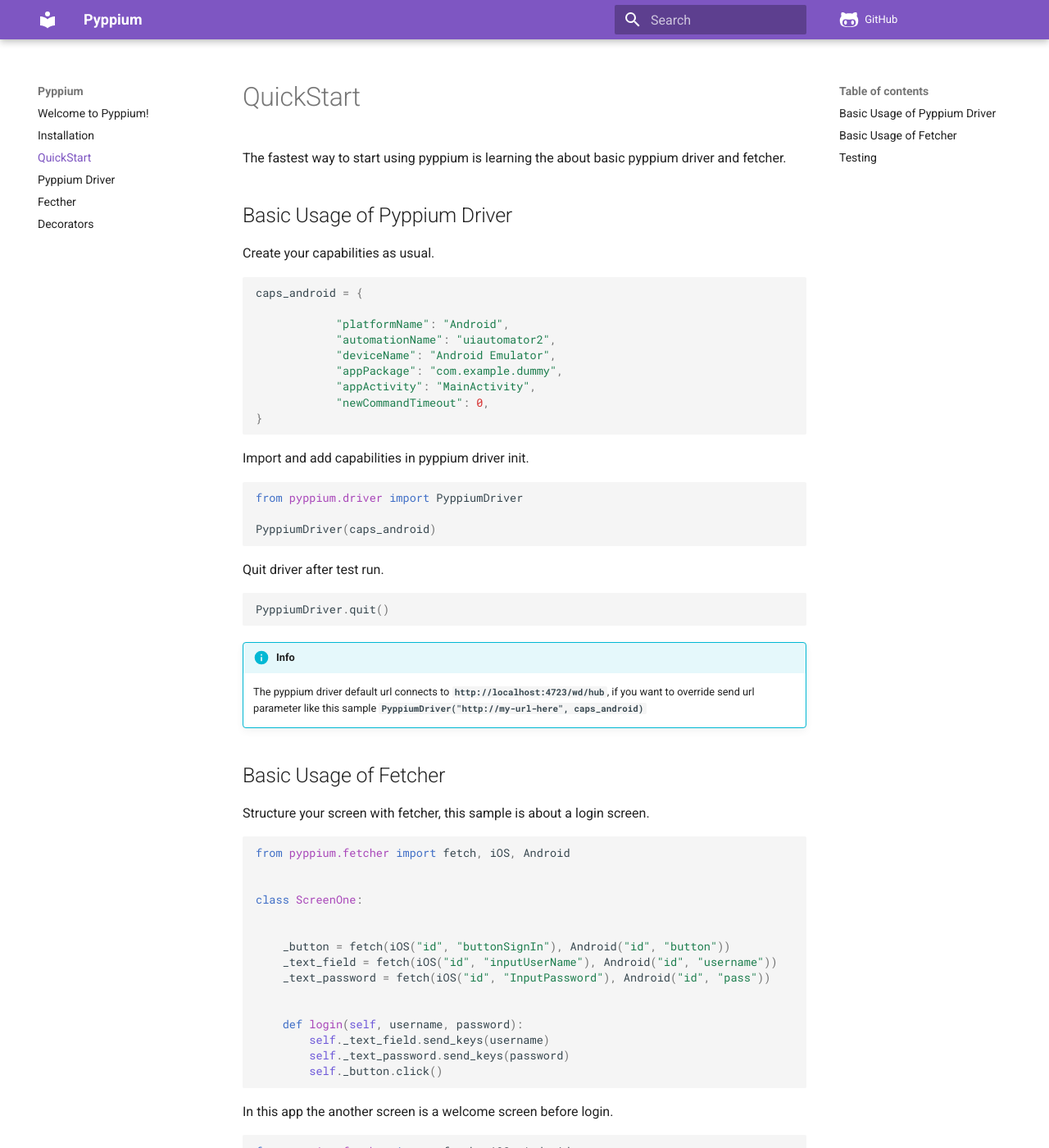
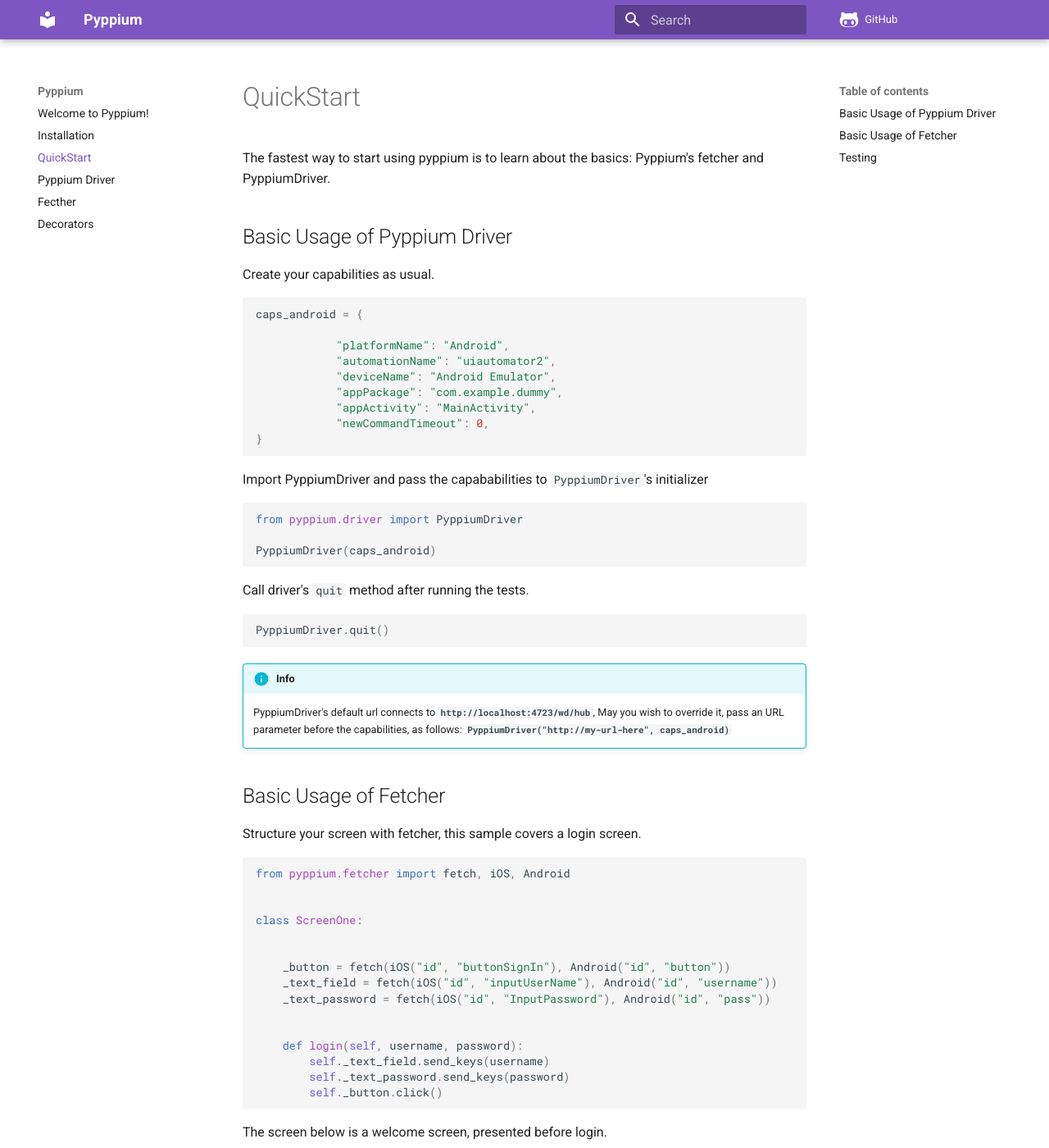
Before and after one commit to leomenezessz/pyppium, an MkDocs documentation site: the page built from docs/getting-started.md, in a window 1280 px wide and 1400 px high. Shown: the whole window at 82% size. Built offline with MkDocs 1.6.1 and Material for MkDocs 9.7.7, drawn with Linux system fonts in a browser that asks for light colours; comment, search, counter and statistics services are not loaded; some of the changed text lies outside the part shown.

Commit message:
Fix typos (#7)
* (docs) fix en typos
* Update getting-started.md
* Update index.md

`````diff
--- a/docs/getting-started.md
+++ b/docs/getting-started.md
@@ -1,6 +1,6 @@
 # QuickStart
 
-The fastest way to start using pyppium is learning the about basic pyppium driver and fetcher.
+The fastest way to start using pyppium is to learn about the basics: Pyppium's fetcher and PyppiumDriver.
 
 ## Basic Usage of Pyppium Driver
 
@@ -20,7 +20,7 @@
 
 ```
 
-Import and add capabilities in pyppium driver init.
+Import PyppiumDriver and pass the capababilities to `PyppiumDriver`'s initializer
 
 ```python
 
@@ -30,7 +30,7 @@
 
 ```
 
-Quit driver after test run.
+Call driver's `quit` method after running the tests.
 
 ```python
 
@@ -39,14 +39,14 @@
 ```
 
 !!! Info
-    The pyppium driver default url connects to **```http://localhost:4723/wd/hub```**,
-    if you want to override send url parameter like this sample **```
+    PyppiumDriver's default url connects to **```http://localhost:4723/wd/hub```**,
+    May you wish to override it, pass an URL parameter before the capabilities, as follows: **```
     PyppiumDriver("http://my-url-here", caps_android)```**
 
 
 ## Basic Usage of Fetcher
 
-Structure your screen with fetcher, this sample is about a login screen.
+Structure your screen with fetcher, this sample covers a login screen.
 
 
 ````python
@@ -69,7 +69,7 @@
 
 ````
 
-In this app the another screen is a welcome screen before login.
+The screen below is a welcome screen, presented before login.
 
 ```python
 
@@ -86,11 +86,11 @@
 ```
 
 !!! Info
-    The fetcher always wait element to be visible.
+    The fetcher always awaits for elements to become visible.
 
 ## Testing
 
-Create your test and use your screens and pyppium driver.
+Create your test and use your screens and PyppiumDriver.
 
 ```python
 
@@ -119,9 +119,9 @@
 ```
 
 !!! warning
-    The fetcher module search element by platform in capabilities.
-    He only search for **Android** or **iOS**, if **```platformName```** is
-    android he looking for android element and if ios he looking for
-    ios element.
+    The fetcher module searches elements in capabilities by the platform.
+    It only searches for **Android** or **iOS**, so if **```platformName```** is
+    `android`, it's looking for the Android element and if it's `ios`, it's looking for
+    the iOS element.
 
 <br/>
`````
Also changed, not shown: docs/index.md (+7 -7 lines), docs/installation.md (+2 -2 lines).
